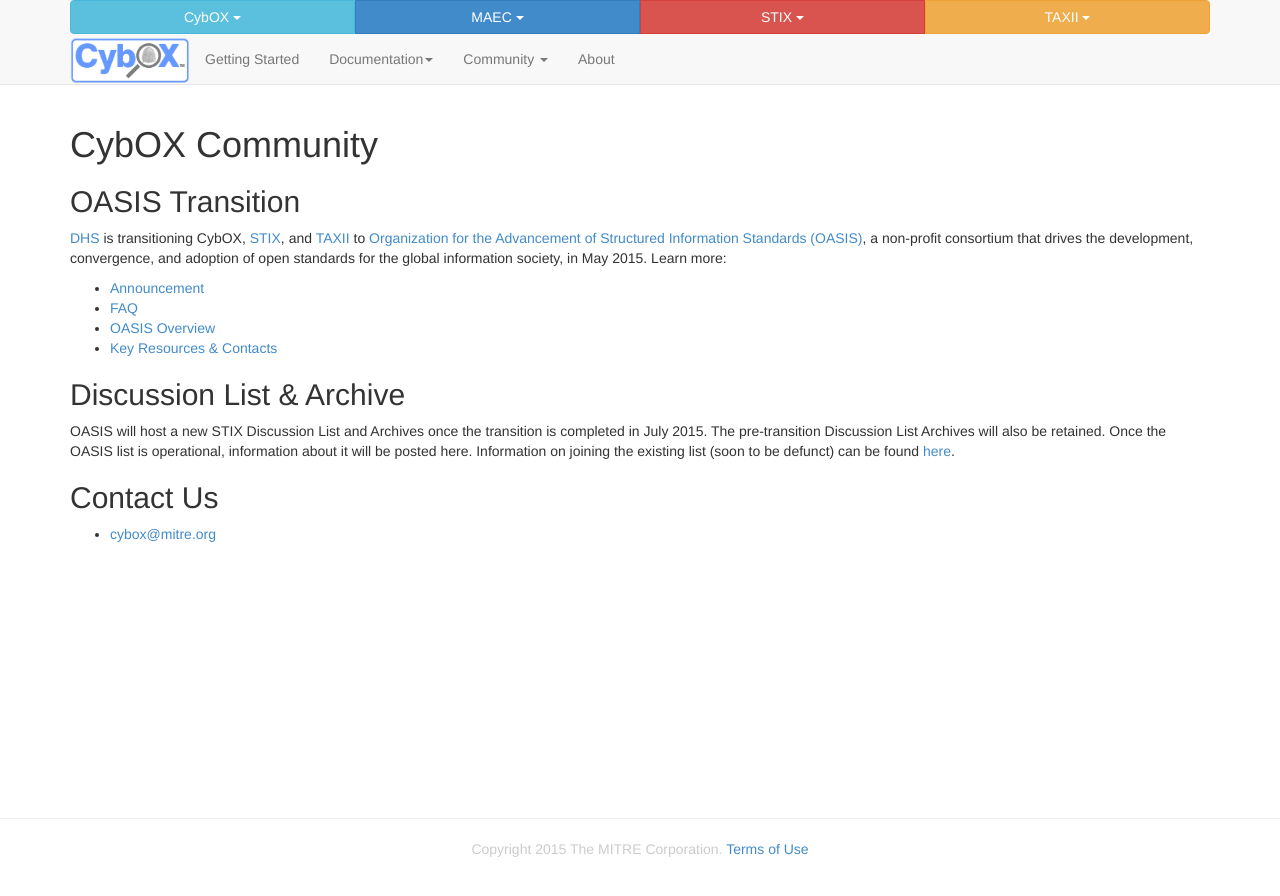
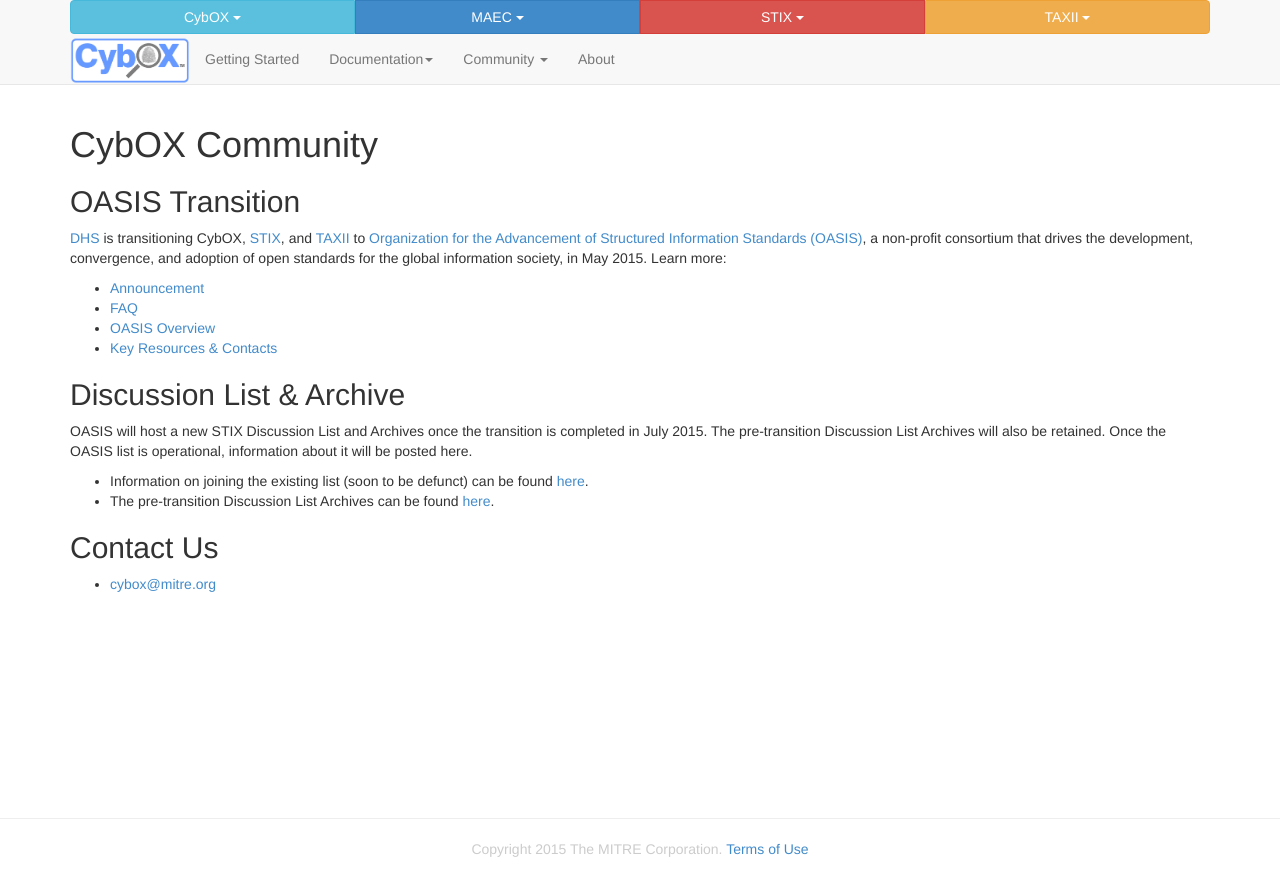
Before and after one commit to CybOXProject/cyboxproject.github.io, a Jekyll site: the page built from community/index.md, in a window 1280 px wide. Shown: the top 896 px of the page. Built offline with Jekyll 4.4.1, drawn with Linux system fonts in a browser that asks for light colours; Markdown is read by kramdown in place of the engine named in the settings.

Commit message:
Added link to archives

```diff
--- a/community/index.md
+++ b/community/index.md
@@ -13,7 +13,10 @@
 * [Key Resources & Contacts](https://stixproject.github.io/oasis-cti-info.html)
 
 ##Discussion List & Archive
-OASIS will host a new STIX Discussion List and Archives once the transition is completed in July 2015. The pre-transition Discussion List Archives will also be retained. Once the OASIS list is operational, information about it will be posted here. Information on joining the existing list (soon to be defunct) can be found [here](http://cybox.mitre.org/community/registration.html).
+OASIS will host a new STIX Discussion List and Archives once the transition is completed in July 2015. The pre-transition Discussion List Archives will also be retained. Once the OASIS list is operational, information about it will be posted here.
+
+* Information on joining the existing list (soon to be defunct) can be found [here](http://cybox.mitre.org/community/registration.html).
+* The pre-transition Discussion List Archives can be found [here](http://making-security-measurable.1364806.n2.nabble.com/CybOX-Discussion-List-Archive-f7579263.html).
 
 ##Contact Us
 * [cybox@mitre.org](mailto:cybox@mitre.org)
```
